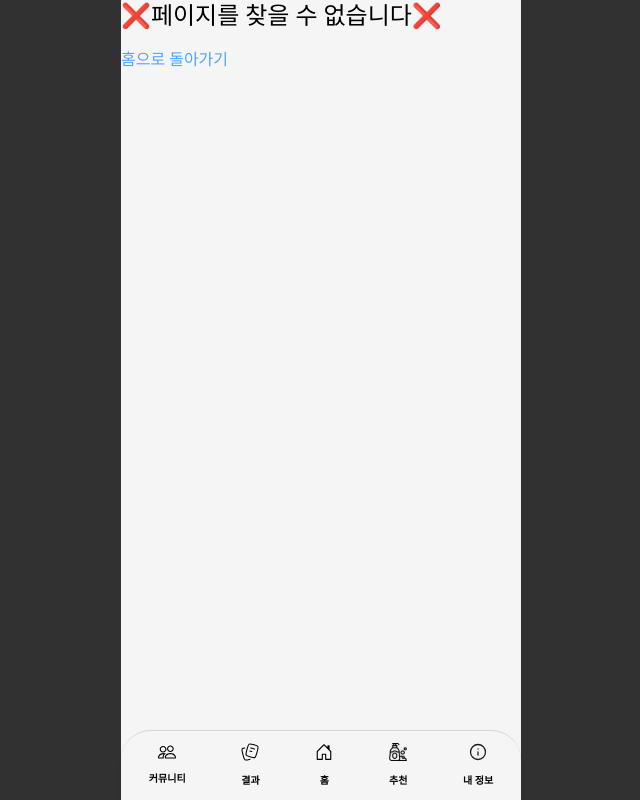
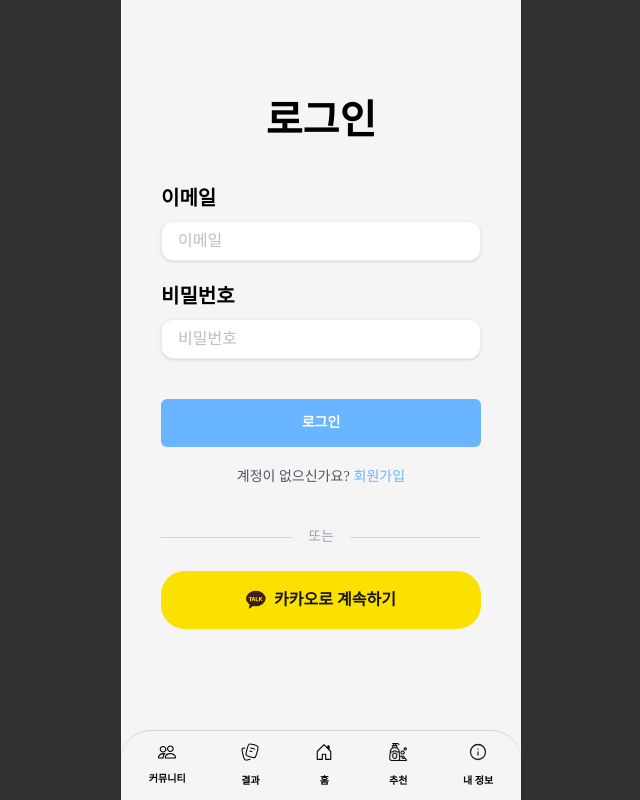
Before and after one commit to SmartBrush/Frontend, a React (Vite) app: page /login in a window 1280 px wide. Shown: the whole page, without its empty margins (319-959 px from the left). Built offline with nearby package versions, Linux system fonts and the light colour scheme.

Commit message:
✨ [FEAT] 로그인 UI

```diff
--- a/package.json
+++ b/package.json
@@ -14,7 +14,7 @@
     "add": "^2.0.6",
     "chart.js": "^4.4.9",
     "gitmoji-cli": "^9.7.0",
-    "lucide-react": "^0.513.0",
+    "lucide-react": "^0.525.0",
     "react": "^19.1.0",
     "react-chartjs-2": "^5.3.0",
     "react-dom": "^19.1.0",
--- /dev/null
+++ b/src/components/Auth/BlueBox.tsx
@@ -0,0 +1,20 @@
+interface BlueBoxProps {
+  text: string
+  onClick?: () => void
+  disabled?: boolean
+}
+
+function BlueBox({ text, onClick, disabled = false }: BlueBoxProps) {
+  return (
+    <button
+      onClick={onClick}
+      disabled={disabled}
+      className="w-full h-12 bg-[#6AB5FF] text-white text-sm font-semibold rounded-md
+        hover:bg-blue-500 disabled:opacity-50 disabled:cursor-not-allowed cursor-pointer"
+    >
+      {text}
+    </button>
+  )
+}
+
+export default BlueBox
--- /dev/null
+++ b/src/components/Auth/InputBox.tsx
@@ -0,0 +1,33 @@
+interface InputBoxProps {
+  label: string
+  placeholder?: string
+  type?: string
+  value: string
+  onChange: (e: React.ChangeEvent<HTMLInputElement>) => void
+  name?: string
+}
+
+function InputBox({
+  label,
+  placeholder,
+  type = 'text',
+  value,
+  onChange,
+  name,
+}: InputBoxProps) {
+  return (
+    <div className="flex flex-col gap-2">
+      <label className="text-black text-[20px] font-semibold">{label}</label>
+      <input
+        type={type}
+        placeholder={placeholder}
+        value={value}
+        onChange={onChange}
+        name={name}
+        className="w-full h-[40px] px-4 rounded-xl border border-[#EDEDED] bg-white text-[16px] placeholder:text-[#BDBDBD] shadow-sm focus:outline-none focus:ring-1 focus:ring-gray-300"
+      />
+    </div>
+  )
+}
+
+export default InputBox
--- /dev/null
+++ b/src/components/Auth/KakaoButton.tsx
@@ -0,0 +1,23 @@
+import kakaoIcon from '../../assets/kakaoLogo.svg'
+
+interface KakaoButtonProps {
+  text?: string
+  onClick?: () => void
+}
+
+function KakaoButton({
+  text = '카카오로 계속하기',
+  onClick,
+}: KakaoButtonProps) {
+  return (
+    <button
+      onClick={onClick}
+      className="w-full h-[58px] bg-[#FAE100] rounded-3xl flex items-center justify-center gap-2 text-[#191600] font-semibold text-[16px] hover:bg-[#FFE602] cursor-pointer"
+    >
+      <img src={kakaoIcon} alt="Kakao" className="w-5 h-5" />
+      <span>{text}</span>
+    </button>
+  )
+}
+
+export default KakaoButton
--- /dev/null
+++ b/src/components/Auth/Line.tsx
@@ -0,0 +1,11 @@
+function Line() {
+  return (
+    <div className="flex items-center w-full my-6">
+      <hr className="flex-grow border-t border-gray-300" />
+      <span className="mx-4 text-sm text-gray-400 whitespace-nowrap">또는</span>
+      <hr className="flex-grow border-t border-gray-300" />
+    </div>
+  )
+}
+
+export default Line
--- /dev/null
+++ b/src/components/Auth/WhiteButton.tsx
@@ -0,0 +1,40 @@
+import { useNavigate } from 'react-router-dom'
+import React from 'react'
+
+interface QuestionButtonComponentProps {
+  text: string
+  navigateTo: string
+  navigateTF?: boolean
+  onClick?: (event: React.MouseEvent<HTMLButtonElement>) => void
+  disabled?: boolean
+}
+
+function WhiteButton({
+  text,
+  navigateTo,
+  navigateTF = true,
+  disabled = false,
+  onClick,
+}: QuestionButtonComponentProps) {
+  const navigate = useNavigate()
+
+  const handleClick = (event: React.MouseEvent<HTMLButtonElement>) => {
+    if (onClick) onClick(event)
+    if (navigateTF)
+      navigate(navigateTo.startsWith('/') ? navigateTo : `/${navigateTo}`)
+  }
+
+  return (
+    <button
+      className={`w-[327px] h-[58px] text-[16px] font-semibold text-[#191919] text-center mb-[35px] rounded-full border border-[#EDEDED] bg-white/80 shadow-md hover:bg-[#BDBDBD] ${
+        disabled ? 'opacity-50 cursor-not-allowed' : ''
+      }`}
+      onClick={!disabled ? handleClick : undefined}
+      disabled={disabled}
+    >
+      {text}
+    </button>
+  )
+}
+
+export default WhiteButton
--- /dev/null
+++ b/src/pages/SignInPage.tsx
@@ -0,0 +1,59 @@
+import { useState } from 'react'
+import InputBox from '../components/Auth/InputBox'
+import BlueBox from '../components/Auth/BlueBox'
+import Line from '../components/Auth/Line'
+import KakaoButton from '../components/Auth/KakaoButton'
+
+const SignInPage = () => {
+  const [email, setEmail] = useState('')
+  const [password, setPassword] = useState('')
+
+  const handleLogin = () => {
+    console.log(email, password)
+  }
+
+  const handleKakaoLogin = () => {
+    console.log('카카오')
+  }
+
+  return (
+    <div className="flex flex-col justify-center items-center min-h-[90vh]">
+      <div className="w-[80%]">
+        <h1 className="text-[40px] font-bold mb-8 text-center">로그인</h1>
+        <div className="mb-5">
+          <InputBox
+            label="이메일"
+            placeholder="이메일"
+            value={email}
+            onChange={(e) => setEmail(e.target.value)}
+            name="email"
+          />
+        </div>
+        <div className="mb-5">
+          <InputBox
+            label="비밀번호"
+            placeholder="비밀번호"
+            value={password}
+            onChange={(e) => setPassword(e.target.value)}
+            name="password"
+            type="password"
+          />
+        </div>
+        <div className="mt-10 mb-5">
+          <BlueBox text="로그인" onClick={handleLogin} />
+        </div>
+        <div className="flex items-center justify-center gap-1 mb-10 text-sm text-gray-600">
+          <span>계정이 없으신가요?</span>
+          <button className="text-[#6AB5FF] cursor-pointer hover:text-blue-500">
+            회원가입
+          </button>
+        </div>
+
+        <Line />
+        <KakaoButton onClick={handleKakaoLogin} />
+      </div>
+    </div>
+  )
+}
+
+export default SignInPage
--- /dev/null
+++ b/src/pages/SignUpPage.tsx
@@ -0,0 +1,12 @@
+import WhiteButton from '../components/Auth/WhiteButton'
+
+const SignUpPage = () => {
+  return (
+    <div className="flex flex-col items-center">
+      <div className="items-center">회원가입</div>
+      <WhiteButton text=" 회원가입" navigateTo="signuppage" />
+    </div>
+  )
+}
+
+export default SignUpPage
--- /dev/null
+++ b/src/pages/StartPage.tsx
@@ -0,0 +1,5 @@
+const StartPage = () => {
+  return <div>시작</div>
+}
+
+export default StartPage
```
Also changed, not shown: src/App.tsx (+10 -0 lines), src/assets/kakaoLogo.svg (added), 1 other file (tests, documents, lock files or other folders).
